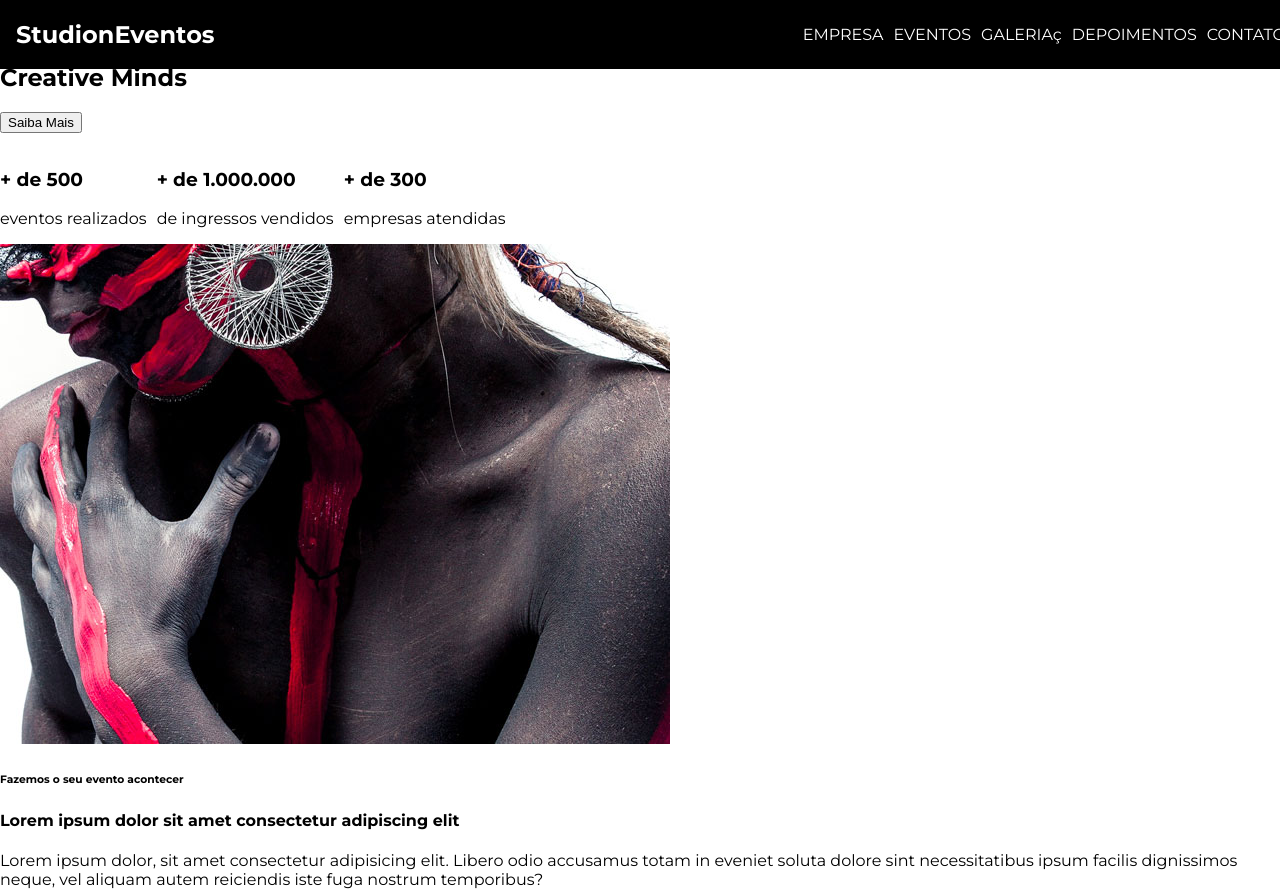
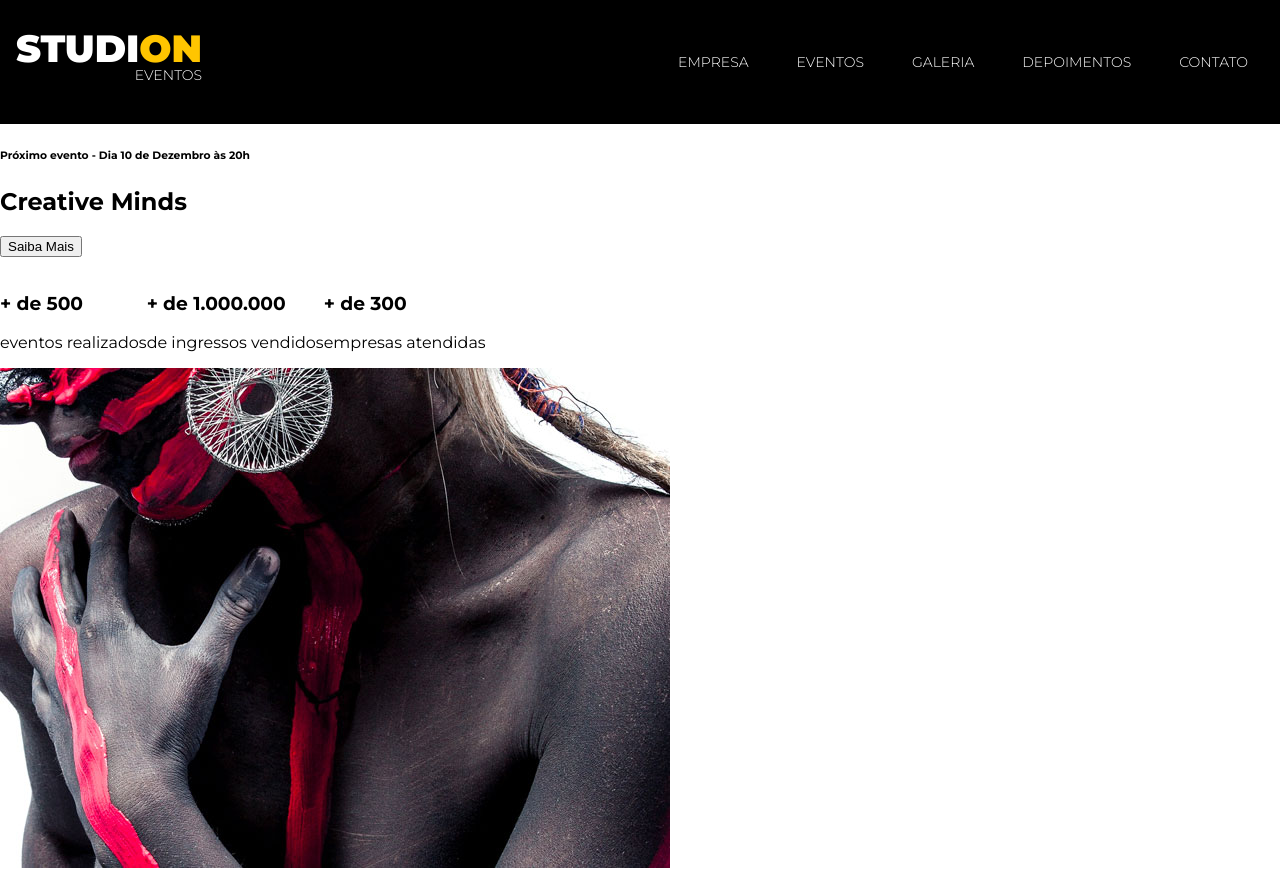
Before and after one commit to alanlfreitas/studion, a website: page src/index.html in a window 1280 px wide. Shown: the top 892 px of the page. Drawn offline with Linux system fonts and the light colour scheme.

Commit message:
feat(css-navbar): applied and finished navigation bar settings.

```diff
--- a/src/index.html
+++ b/src/index.html
@@ -9,7 +9,9 @@
 
     <body>
         <nav class="navbar">
-            <h1>Studi<span>on</span><span>Eventos</span></h1>
+            <h1 class="logo-studion">
+                Studi<span class="copy--primary">on</span><span class="logo-studion__subtitle"> Eventos</span>
+            </h1>
             <ul class="navbar_links">
                 <li>
                     <a href="#empresa">
@@ -23,7 +25,7 @@
                 </li>
                 <li>
                     <a href="#galeria">
-                        GALERIAç
+                        GALERIA
                     </a>
                 </li>
                 <li>
--- a/src/style.css
+++ b/src/style.css
@@ -1,16 +1,18 @@
-@import url('https://fonts.googleapis.com/css2?family=Montserrat:wght@400;700&display=swap');
+@import url('https://fonts.googleapis.com/css2?family=Montserrat:wght@300;400;700;900&display=swap');
 
 . {
     box-sizing: border-box;
 }
 
 :root {
+    --color-primary--: #ffc500;
     font-family: 'Montserrat', sans-serif;
     font-size: 16px;
 }
 
 body {
     margin: 0;
+    padding-top: 7.75rem;
 }
 
 ul {
@@ -19,7 +21,7 @@ ul {
     padding-left: 0;
 }
 
-li {
+.li {
     margin-right: 0.625rem;
 }
 
@@ -32,6 +34,7 @@ li {
     left: 0;
 
     width: 100vw;
+    height: 7.75rem;
     padding: 0 1rem;
 
     background-color: black;
@@ -43,7 +46,37 @@ li {
 
 }
 
+.navbar_links li {
+    font-size: 0.875rem;
+    margin-right: 3rem;
+    text-transform: uppercase;
+}
+
 .navbar_links a {
+    font-weight: 300;
     color: #fff;
     text-decoration: none;
 }
+
+.navbar_links a:hover {
+    color: var(--color-primary--);
+
+}
+
+.logo-studion {
+    font-size: 2.375rem;
+    font-weight: 900;
+    line-height: 1ch;
+    text-transform: uppercase;
+    text-align: right;
+}
+
+.logo-studion__subtitle {
+    font-size: 0.875rem;
+    font-weight: 300;
+    float: right;
+}
+
+.copy--primary {
+    color: var(--color-primary--);
+}
```
